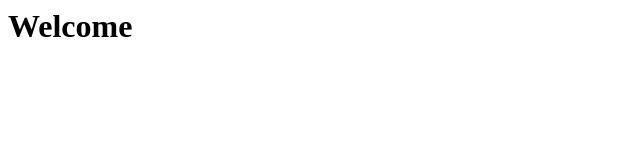
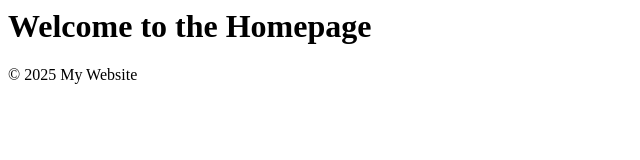
Before and after one commit to solismarcandrewact-collab/drew, a plain HTML site: page index.html in a window 1280 px wide. Shown: the whole page, without its empty margins (0-640 px from the left). Drawn offline with Linux system fonts and the light colour scheme.

Commit message:
Add footer section

```diff
--- a/index.html
+++ b/index.html
@@ -1 +1,10 @@
-<head><title>Home</title></head><body><h1>Welcome</h1></body></html>
+
+<html>
+<head>
+    <title>Home</title>
+</head>
+<body>
+    <h1>Welcome to the Homepage</h1>
+    <footer>© 2025 My Website</footer>
+</body>
+</html>
```
